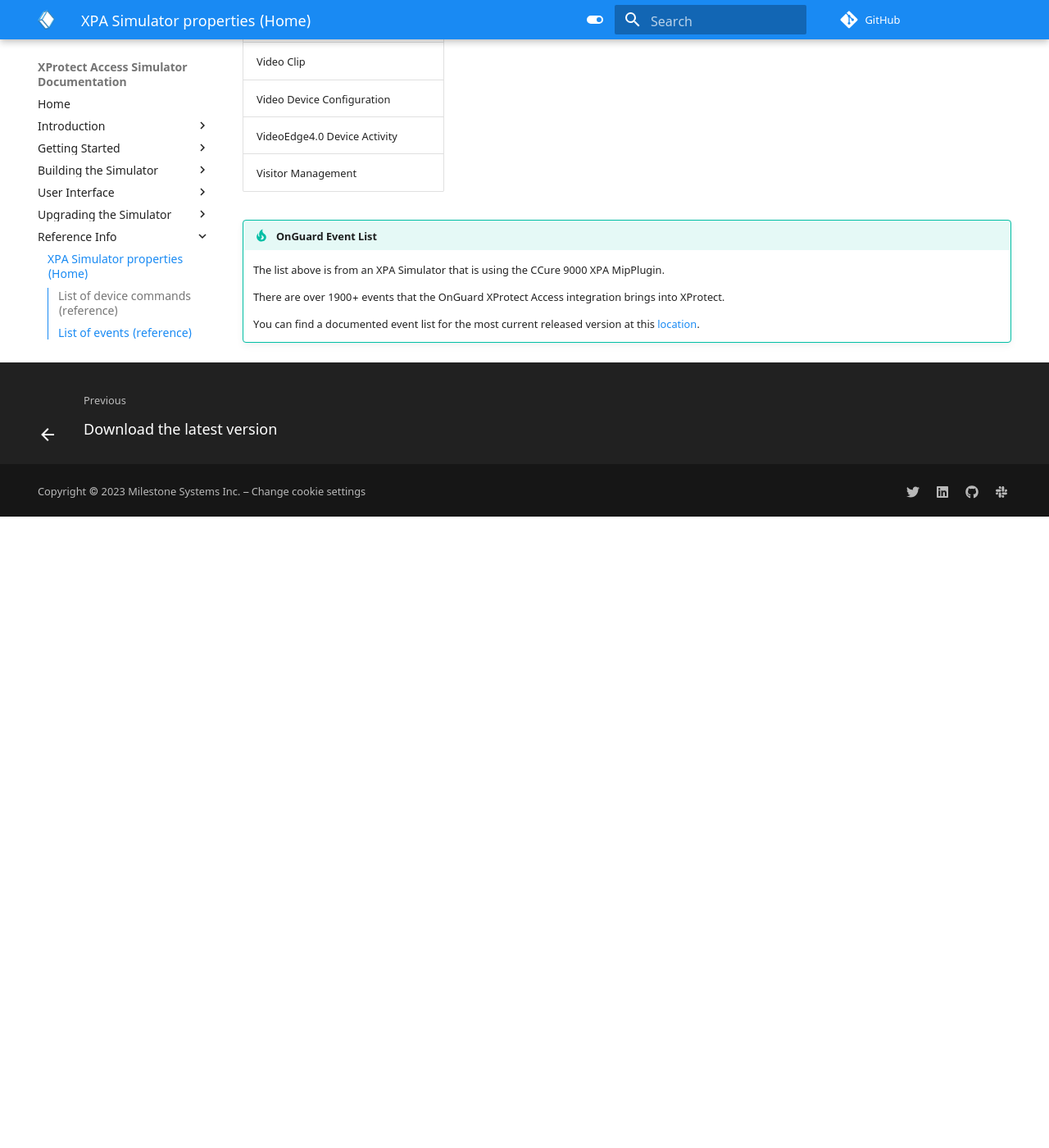
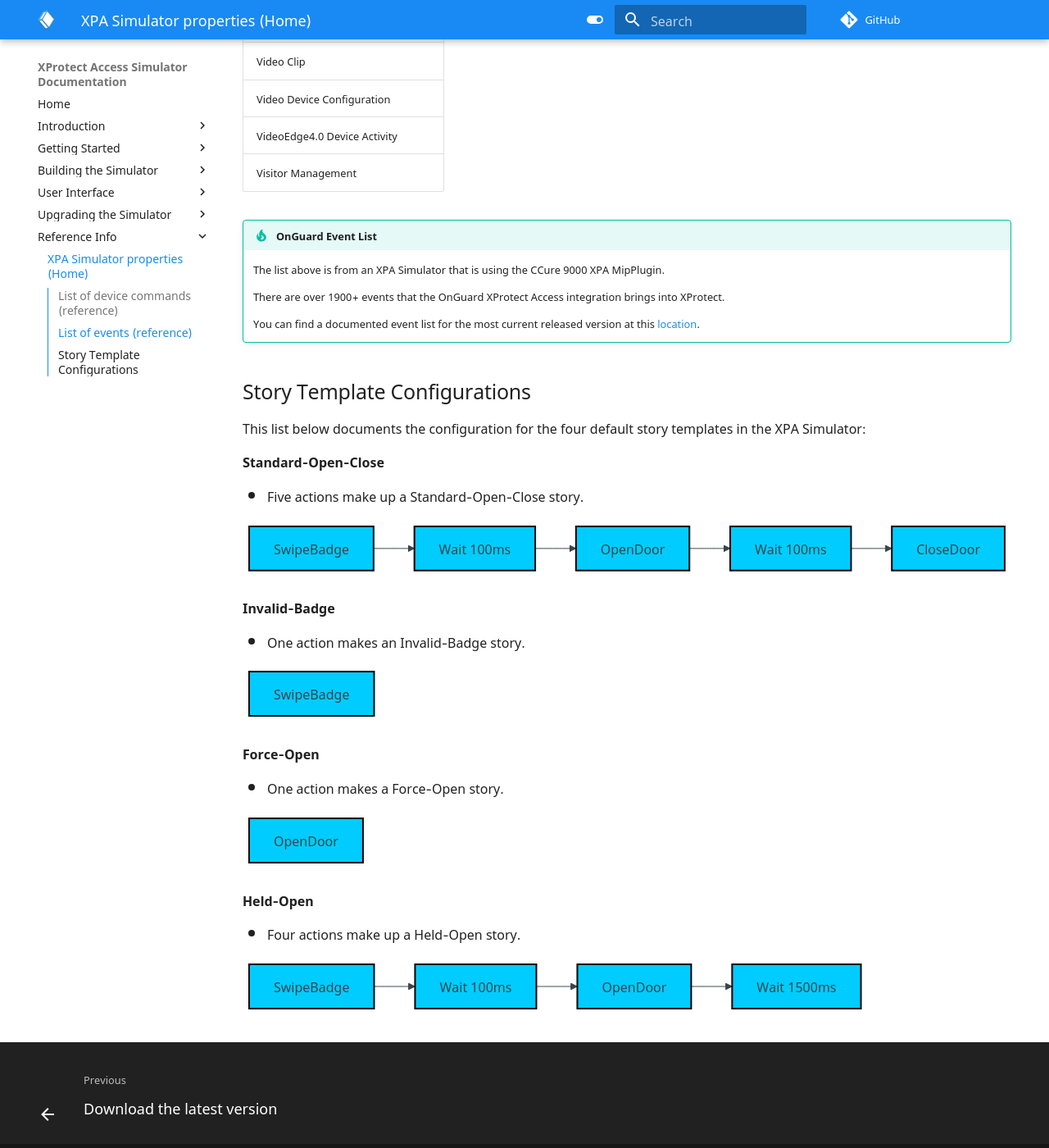
Before and after one commit to mjt-milestone/XPASimulatorDocs, an MkDocs documentation site: the page built from docs/Ref/index.md, in a window 1280 px wide and 1400 px high, scrolled down 3689 px. Shown: the whole window at 82% size. Built offline with MkDocs 1.6.1 and Material for MkDocs 9.7.7, drawn with Linux system fonts in a browser that asks for light colours; plug-ins that fetch from the network failed and are left out; comment, search, counter and statistics services are not loaded; before the commit the page ends 4319 px from its top, so only the background shows below that.

````diff
--- a/docs/Ref/index.md
+++ b/docs/Ref/index.md
@@ -93,3 +93,49 @@ Below is a list of the events the XPA Simulator adds into XProtect via the acce
     There are over 1900+ events that the OnGuard XProtect Access integration brings into XProtect.
 
     You can find a documented event list for the most current released version at this [location](https://download.milestonesys.com/lenels2xpa).
+
+## Story Template Configurations
+
+This list below documents the configuration for the four default story templates in the XPA Simulator:
+
+**Standard-Open-Close**
+
++ Five actions make up a Standard-Open-Close story.
+
+```mermaid
+flowchart LR
+    A[SwipeBadge]:::MSClass --> B[Wait 100ms]:::MSClass
+    B --> C[OpenDoor]:::MSClass
+    C --> D[Wait 100ms]:::MSClass
+    D --> E[CloseDoor]:::MSClass
+    classDef MSClass fill:#0cf, stroke:#000, stroke-width:2px
+```
+**Invalid-Badge**
+
++ One action makes an Invalid-Badge story.
+
+```mermaid
+flowchart LR
+    A[SwipeBadge]:::MSClass
+    classDef MSClass fill:#0cf, stroke:#000, stroke-width:2px
+```
+**Force-Open**
+
++ One action makes a Force-Open story.
+
+```mermaid
+flowchart LR
+    A[OpenDoor]:::MSClass
+    classDef MSClass fill:#0cf, stroke:#000, stroke-width:2px
+```
+**Held-Open**
+
++ Four actions make up a Held-Open story.
+
+```mermaid
+flowchart LR
+    A[SwipeBadge]:::MSClass --> B[Wait 100ms]:::MSClass
+    B --> C[OpenDoor]:::MSClass
+    C --> D[Wait 1500ms]:::MSClass
+    classDef MSClass fill:#0cf, stroke:#000, stroke-width:2px
+```
````
Also changed, not shown: docs/Intro/Doitlikethis.md (+49 -4 lines), docs/UI/index.md (+1 -1 lines), docs/index.md (+1 -1 lines), docs/Intro/img/1Controller.png (added), docs/Intro/img/200Events.png (added), docs/Intro/img/CX.SCcardholders.png (added), docs/Intro/img/FullList.png (added), docs/Intro/img/InputonMap.png (added), docs/Intro/img/MapOutputIcon.png (added), docs/Intro/img/SelectADoor.png (added), docs/Intro/img/SimOutputDisplay.png (added), docs/Intro/img/TriggerInput.png (added), docs/Intro/img/UnpredictableEvents.png (added), docs/Sim/index.md (line endings or trailing spaces).
